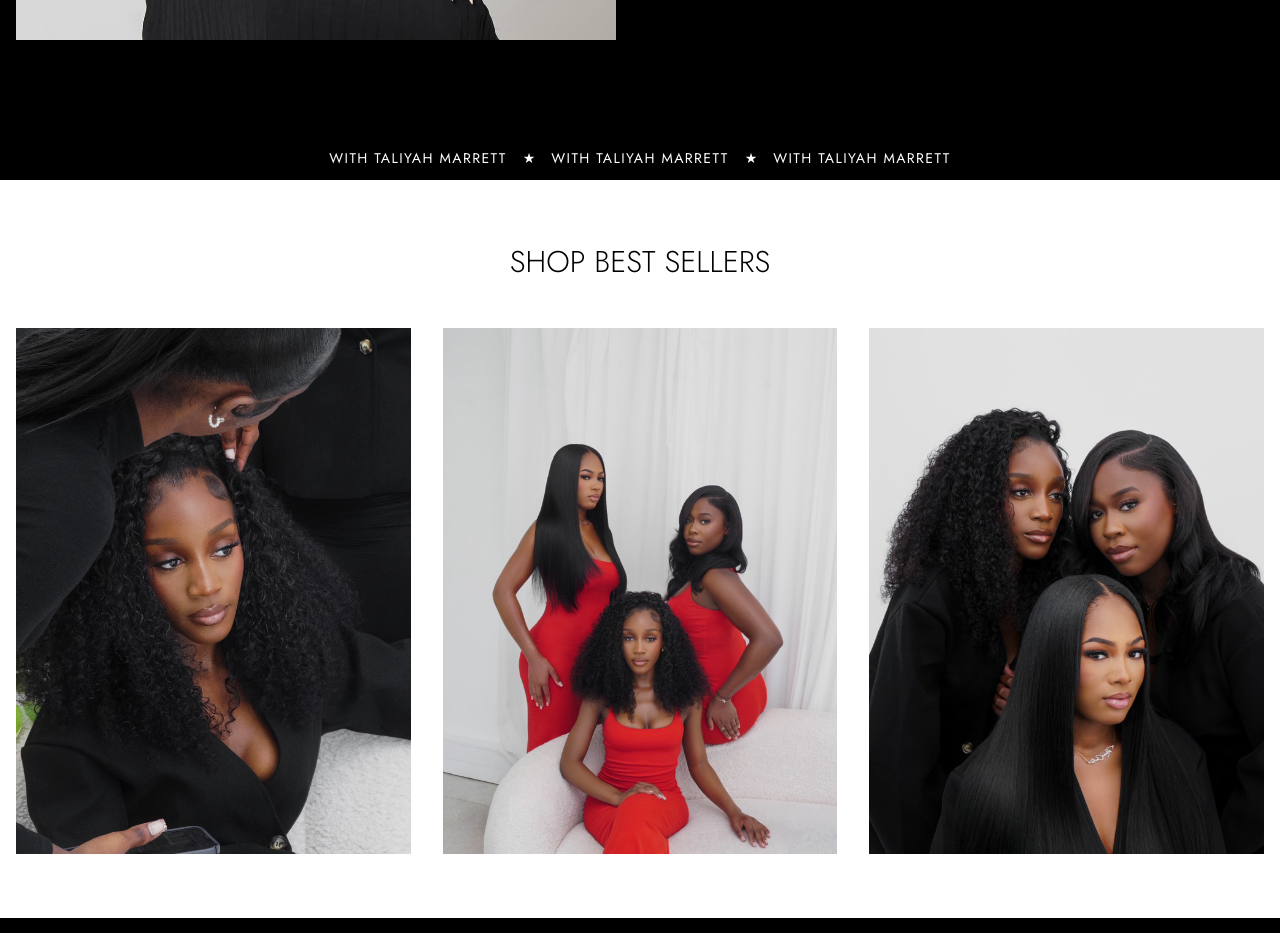
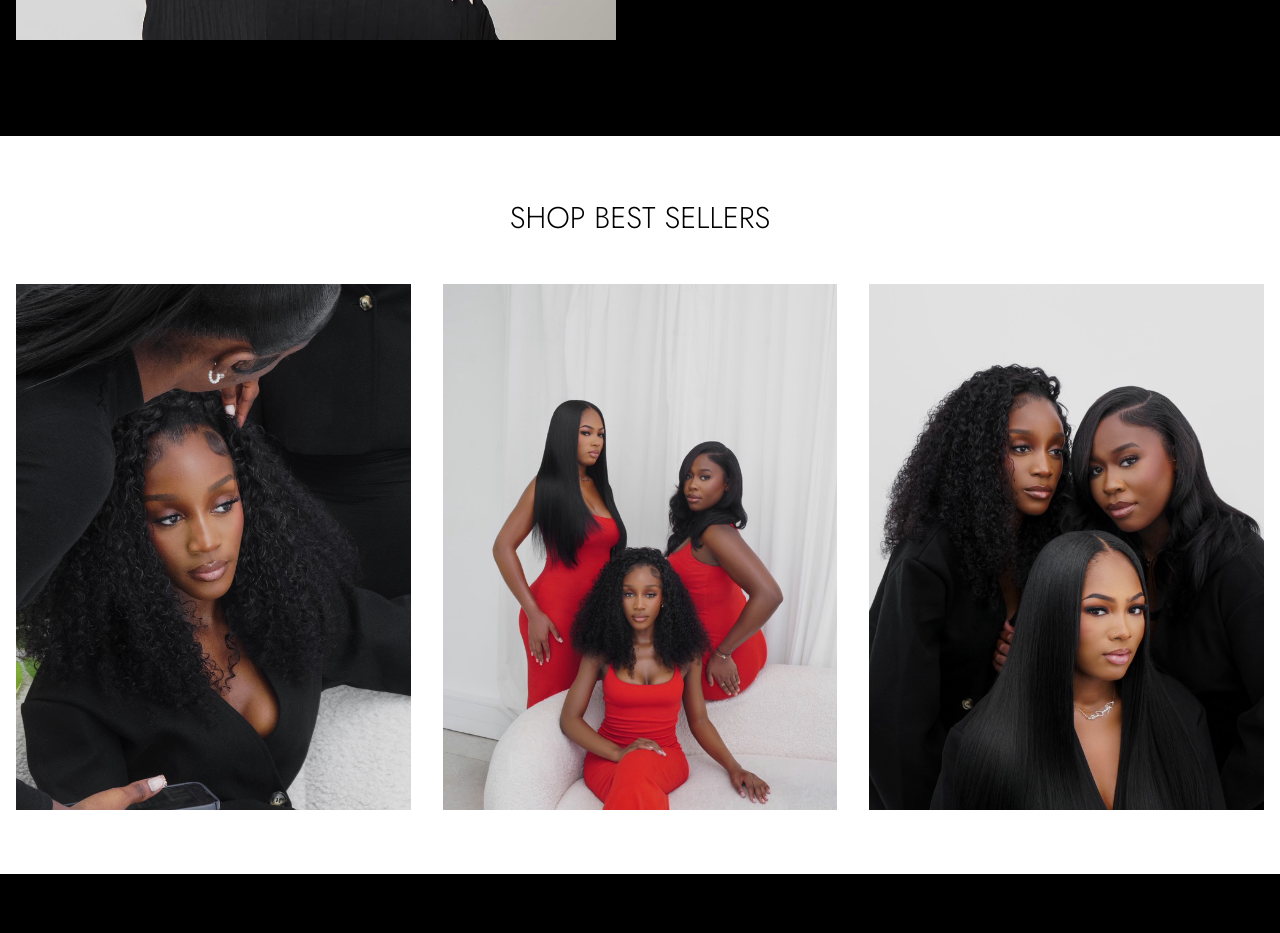
Before and after one commit to davidbanjo13-design/tbt-web, a Next.js app: page / in a window 1280 px wide. Shown: the part 1720-2653 px from the top of the page. Built offline with nearby package versions, Linux system fonts and the light colour scheme.

Commit message:
Remove static banner while keeping animated banner

```diff
--- a/src/app/page.tsx
+++ b/src/app/page.tsx
@@ -67,17 +67,6 @@ export default function Home() {
           </div>
         </div>
       </section>
-
-      {/* Static Banner */}
-      <div className="w-full bg-black text-white py-3 overflow-hidden">
-        <div className="flex items-center justify-center">
-          <span className="text-sm tracking-widest px-4">WITH TALIYAH MARRETT</span>
-          <span className="text-sm">★</span>
-          <span className="text-sm tracking-widest px-4">WITH TALIYAH MARRETT</span>
-          <span className="text-sm">★</span>
-          <span className="text-sm tracking-widest px-4">WITH TALIYAH MARRETT</span>
-        </div>
-      </div>
 
       {/* Product Grid */}
       <section className="container mx-auto px-4 py-16">
```
